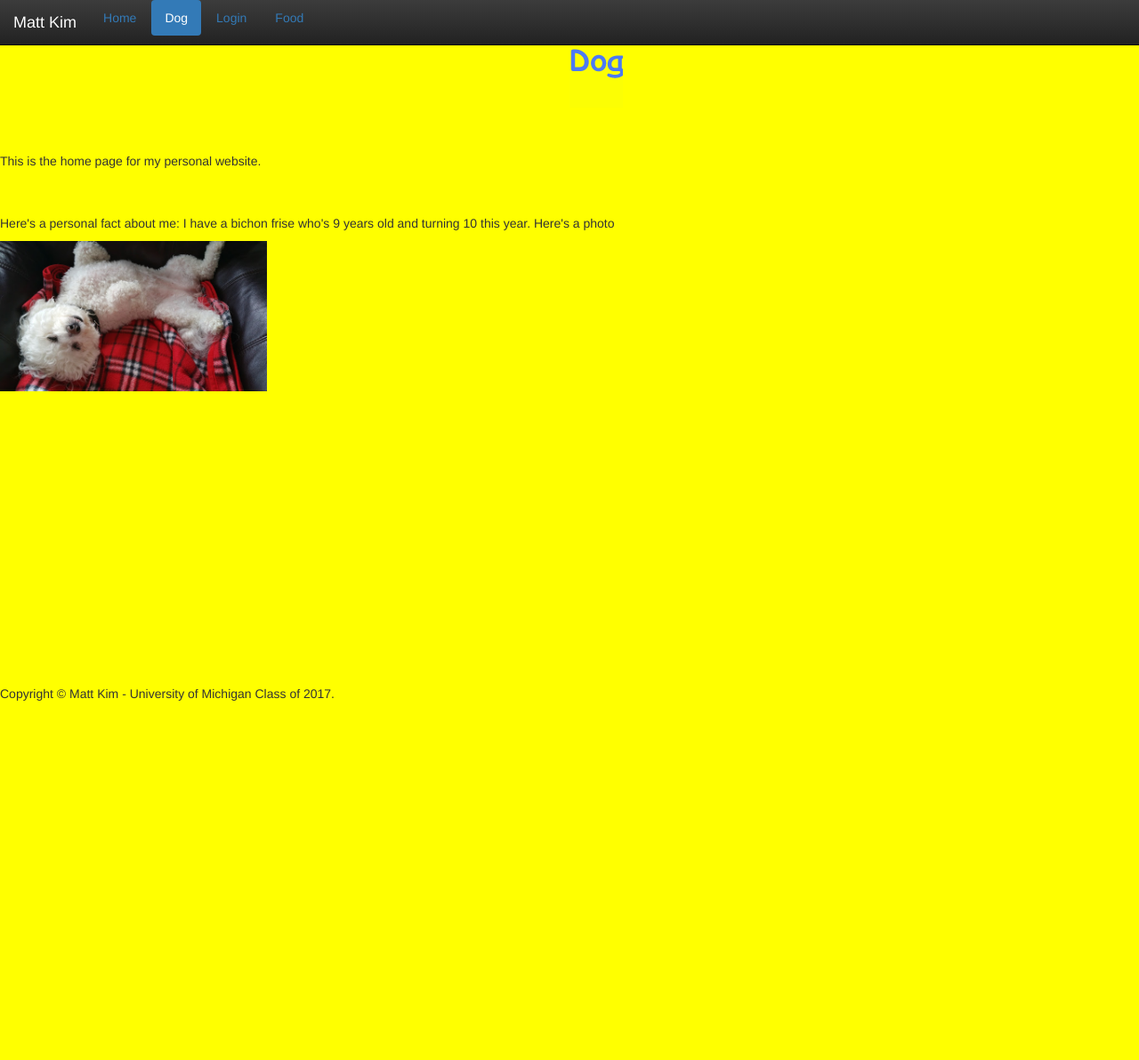
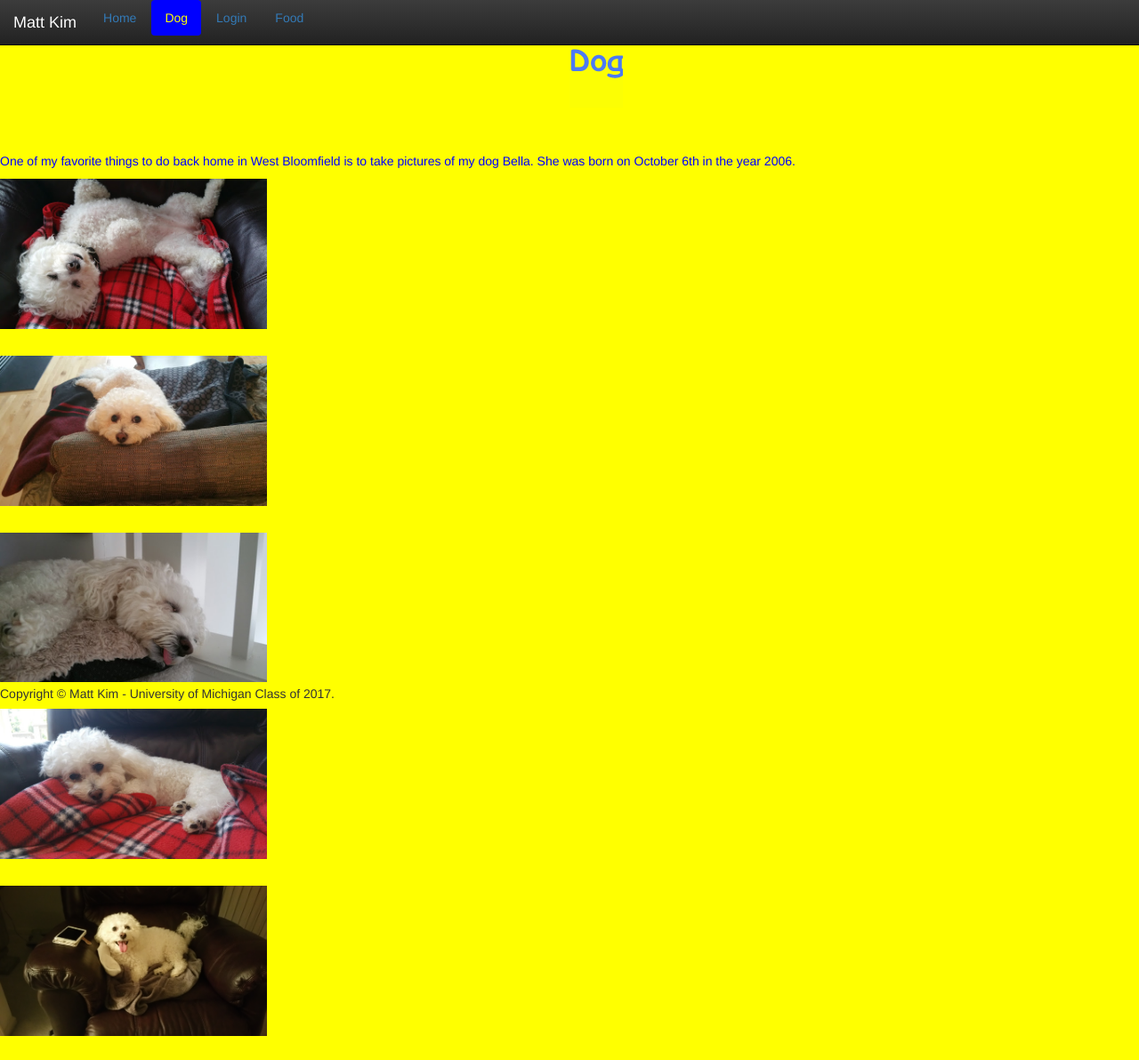
Before and after one commit to mattwkim/portfolio, a Python web app: template templates/dog.html in a window 1280 px wide. Shown: the top 1192 px of the page at 89% size. Before the commit the page ends 788 px from the top, so only its background shows below. Run offline with Jinja, Linux system fonts and the light colour scheme; the template is opened without the code that fills it, so the values that code supplies are empty; some libraries are stand-ins or nearby versions.

Commit message:
sixth commit - pictures added

```diff
--- a/static/style.css
+++ b/static/style.css
@@ -1,3 +1,7 @@
+.nav-pills>li.active>a, .nav-pills>li.active>a:hover, .nav-pills>li.active>a:focus{
+	background-color: blue;
+	color: yellow;
+}
 .nav>li>a:hover,
 .nav>li>a:focus {
     text-decoration: none;
@@ -28,6 +32,7 @@ body {
 }
 p {
 	margin-top: 50px;
+	color: blue;
 }
 footer {
 	position: fixed;
--- a/templates/base.html
+++ b/templates/base.html
@@ -27,6 +27,5 @@
 	<footer>
 		Copyright &copy; Matt Kim - University of Michigan Class of 2017.
 	</footer>
-
 </body>
 </html>
--- a/templates/dog.html
+++ b/templates/dog.html
@@ -26,7 +26,23 @@
 </nav>
 {%endblock%}
 {% block content %}
-	<p>This is the home page for my personal website.
-	<p>Here's a personal fact about me: I have a bichon frise who's 9 years old and turning 10 this year. Here's a photo</p>
+	<p>One of my favorite things to do back home in West Bloomfield is to take pictures of my dog Bella. She was born on October 6th in the year 2006. </p>
 	<img src = "static/bella.jpg" alt = "Bella" width = "1080" height = "720">
+	<br>
+	<img src = "static/bella2.jpg" alt = "Bella2" width = "1080" height = "720">
+	<br>
+	<img src = "static/bella3.jpg" alt = "Bella3" width = "1080" height = "720">
+	<br>
+	<img src = "static/bella4.jpg" alt = "Bella4" width = "1080" height = "720">
+	<br>
+	<img src = "static/bella5.jpg" alt = "Bella5" width = "1080" height = "720">
+	<br>
+	<img src = "static/bella6.jpg" alt = "Bella6" width = "1080" height = "720">
+	<br>
+	<img src = "static/bella7.jpg" alt = "Bella7" width = "1080" height = "720">
+	<br>
+	<img src = "static/bella8.jpg" alt = "Bella8" width = "1080" height = "720">
+	<br>
+	<img src = "static/bella9.jpg" alt = "Bella9" width = "1080" height = "720">
+	<br>
 {%endblock%}
```
Also changed, not shown: static/bella2.jpg (added), static/bella3.jpg (added), static/bella4.jpg (added), static/bella5.jpg (added), static/bella8.jpg (added), 3 other files.
